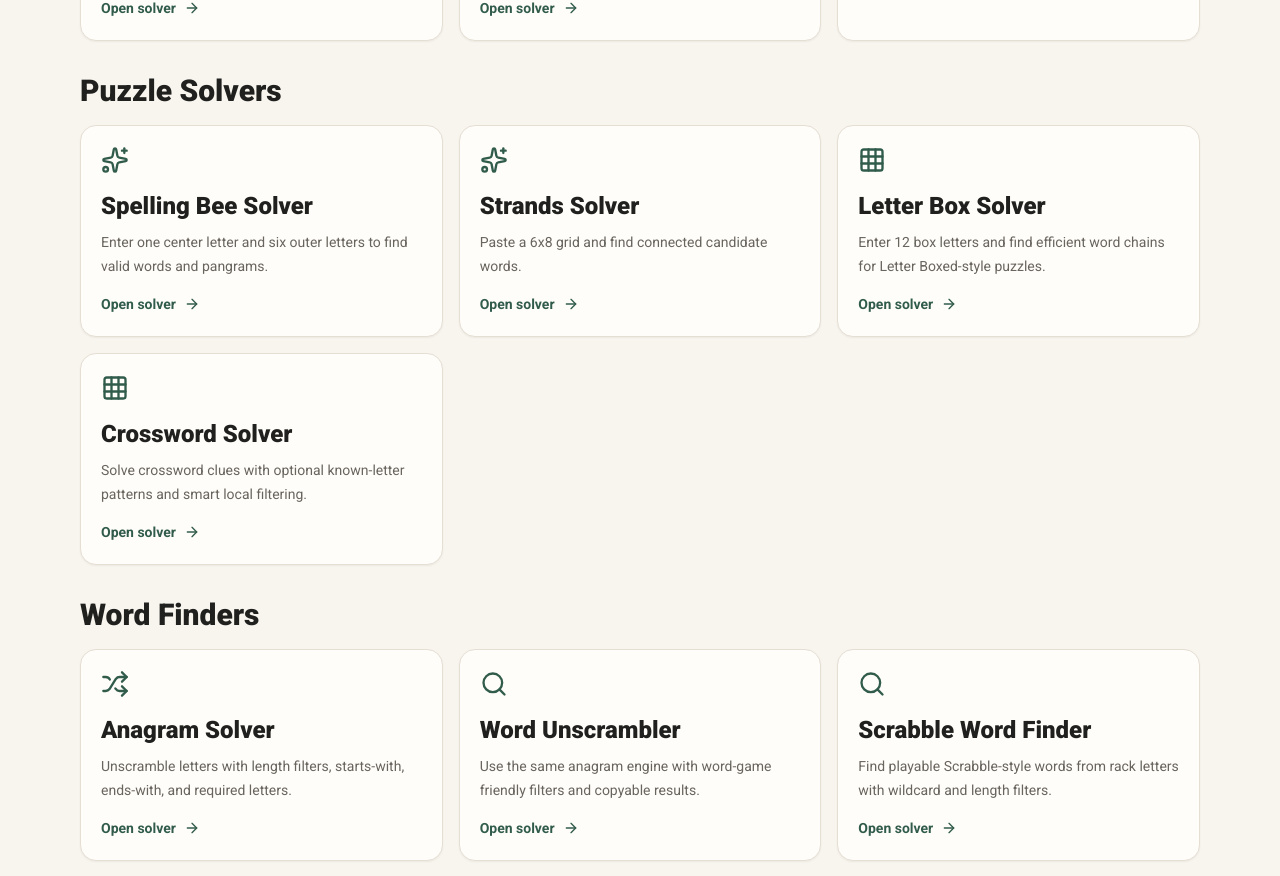
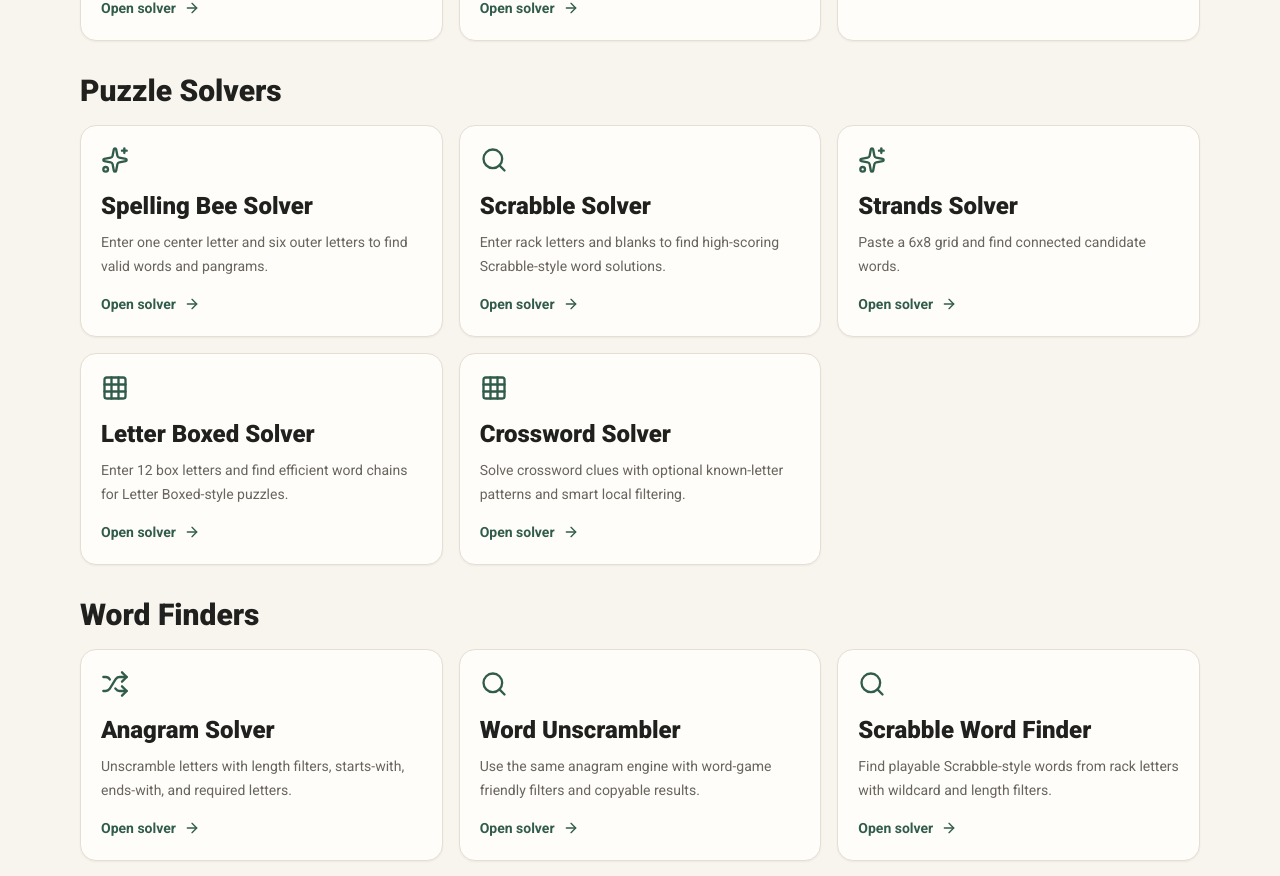
Before and after one commit to heatsing/StrandsHint, a Next.js app: page /all-solvers in a window 1280 px wide. Shown: the part 1380-2256 px from the top of the page. Built offline with nearby package versions, Linux system fonts and the light colour scheme; no server answers.

Commit message:
Add Scrabble solver and update Letter Boxed title

```diff
--- a/app/layout.tsx
+++ b/app/layout.tsx
@@ -62,8 +62,10 @@
 });
 
 const puzzleSolverMenu = [
+  { href: "/solvers/wordle-solver", label: "Wordle Solver" },
   { href: "/solvers/spelling-bee-solver", label: "Spelling Bee Solver" },
   { href: "/solvers/letter-box-solver", label: "Letter Boxed Solver" },
+  { href: "/solvers/scrabble-solver", label: "Scrabble Solver" },
   { href: "/solvers/scrabble-word-finder", label: "Scrabble Word Finder" },
   { href: "/solvers/word-unscrambler", label: "Word Unscrambler" },
   { href: "/solvers/anagram-solver", label: "Anagram Solver" },
--- a/app/solvers/[slug]/page.tsx
+++ b/app/solvers/[slug]/page.tsx
@@ -38,7 +38,10 @@
   if (!solver || !solver.implemented) return {};
   const path = `/solvers/${solver.slug}`;
   const title =
-    solver.slug === "scrabble-word-finder" || solver.slug === "spelling-bee-solver"
+    solver.slug === "scrabble-word-finder" ||
+    solver.slug === "scrabble-solver" ||
+    solver.slug === "spelling-bee-solver" ||
+    solver.slug === "letter-box-solver"
       ? { absolute: solver.seo.title }
       : solver.seo.title;
   return {
@@ -112,7 +115,7 @@
 const letterBoxFaq = [
   {
     question: "Is this solver free to use?",
-    answer: "Yes. The Letter Box Solver is free and runs from a local word list in your browser.",
+    answer: "Yes. The Letter Boxed Solver is free and runs from a local word list in your browser.",
   },
   {
     question: "How do I enter the letters?",
@@ -513,9 +516,9 @@
 
   return (
     <article className="-mt-10">
-      <JsonLd data={breadcrumbSchema([{ name: "Home", url: "/" }, { name: "All Solvers", url: "/all-solvers" }, { name: "Letter Box Solver", url: path }])} />
+      <JsonLd data={breadcrumbSchema([{ name: "Home", url: "/" }, { name: "All Solvers", url: "/all-solvers" }, { name: "Letter Boxed Solver", url: path }])} />
       <JsonLd data={faqSchema} />
-      <JsonLd data={{ "@context": "https://schema.org", "@type": "WebApplication", name: "Letter Box Solver", url: absoluteUrl(path), applicationCategory: "GameApplication", isAccessibleForFree: true }} />
+      <JsonLd data={{ "@context": "https://schema.org", "@type": "WebApplication", name: "Letter Boxed Solver", url: absoluteUrl(path), applicationCategory: "GameApplication", isAccessibleForFree: true }} />
 
       <section className="relative mx-[calc(50%-50vw)] overflow-hidden bg-[radial-gradient(circle_at_50%_0%,#F4FFFD_0%,#F8F5EF_58%,#F8F5EF_100%)] px-4 py-14">
         <div className="pointer-events-none absolute -left-20 top-24 hidden h-64 w-64 rounded-full bg-[#DDF4F1] md:block" />
@@ -527,7 +530,7 @@
               Letter Box Tool
             </p>
             <h1 className="mt-5 text-5xl font-black leading-tight text-[#142436] sm:text-6xl">
-              Letter Box <span className="text-[#8A57D6]">Solver</span>
+              Letter Boxed <span className="text-[#8A57D6]">Solver</span>
             </h1>
             <p className="mx-auto mt-5 max-w-2xl text-lg leading-8 text-[#4A5968]">
               Find optimal word combinations to solve Letter Boxed-style puzzles in minimum moves.
@@ -535,7 +538,7 @@
           </header>
 
           <div className="mx-auto mt-10 max-w-4xl">
-            <Suspense fallback={<div className="rounded-2xl border border-[#E5DED3] bg-[#FFFDF9] p-6 shadow-sm">Loading Letter Box Solver...</div>}>
+            <Suspense fallback={<div className="rounded-2xl border border-[#E5DED3] bg-[#FFFDF9] p-6 shadow-sm">Loading Letter Boxed Solver...</div>}>
               <LetterBoxSolverClient />
             </Suspense>
           </div>
@@ -579,10 +582,10 @@
         <WordleInfoCard Icon={FileText} title="What is Letter Boxed?">
           <p>Letter Boxed is a word puzzle where you connect letters around a square to form words.</p>
         </WordleInfoCard>
-        <WordleInfoCard Icon={RefreshCw} title="How Does Letter Box Solver Work?">
+        <WordleInfoCard Icon={RefreshCw} title="How Does Letter Boxed Solver Work?">
           <p>The solver analyzes letters, validates side rules, and finds word chains from the local word list.</p>
         </WordleInfoCard>
-        <WordleInfoCard Icon={ClipboardList} title="How to Use Letter Box Solver?">
+        <WordleInfoCard Icon={ClipboardList} title="How to Use Letter Boxed Solver?">
           <ol className="text-left">
             <li>1. Enter the 12 letters around the box.</li>
             <li>2. Choose your target move count.</li>
@@ -735,6 +738,49 @@
       ["Are the results based on real words?", "Results come from the local dictionary included with this site."],
       ["Do you have a mobile app?", "No separate app is required. The web page is mobile friendly."],
       ["Can I request a hint for a past puzzle?", "You can browse site hint pages, but all daily content is manually maintained."],
+    ],
+  },
+  "scrabble-solver": {
+    variant: "scrabble",
+    badge: "Word Solver Tool",
+    titlePrefix: "Scrabble",
+    titleHighlight: "Solver",
+    accent: "#008F83",
+    gradient: "linear-gradient(90deg,#008F83,#00766D)",
+    intro: "Find playable Scrabble words from your rack letters, blank tiles, and optional word filters.",
+    belowPanels: [
+      {
+        Icon: Star,
+        title: "Letter Values",
+        body: "A,E,I,O,U,L,N,S,T,R = 1; D,G = 2; B,C,M,P = 3; F,H,V,W,Y = 4; K = 5; J,X = 8; Q,Z = 10.",
+        accent: "#D99A00",
+      },
+      {
+        Icon: Trophy,
+        title: "Scoring Tips",
+        body: "Try high-value letters first, save blanks for hard letters, and check short words when the board is tight.",
+        accent: "#008F83",
+      },
+    ],
+    infoCards: [
+      { Icon: FileText, title: "What is Scrabble Solver?", body: "A Scrabble solver helps turn rack letters and blanks into playable word candidates.", accent: "#008F83" },
+      { Icon: ClipboardList, title: "How to Use Scrabble Solver?", body: "Enter your rack letters, use ? for blanks, set optional filters, then find words.", accent: "#008F83" },
+      { Icon: Star, title: "Key Features", body: "Rack search, blank tile support, word length filters, and score-based results.", accent: "#008F83" },
+      { Icon: Trophy, title: "Why Use Our Solver?", body: "Save time, compare possible plays, and spot words you might miss by hand.", accent: "#008F83" },
+      { Icon: Users, title: "Who Can Use This Tool?", body: "Casual players, students, word game fans, and competitive puzzle solvers.", accent: "#008F83" },
+    ],
+    related: [
+      { href: "/solvers/scrabble-word-finder", label: "Scrabble Word Finder", text: "Browse high-scoring Scrabble-style words from rack letters.", Icon: ListChecks, accent: "#3FA34D", cta: "Find Scrabble Words" },
+      { href: "/solvers/word-unscrambler", label: "Word Unscrambler", text: "Unscramble mixed letters and filter by word length.", Icon: Shuffle, accent: "#D99A00", cta: "Use Unscrambler" },
+      { href: "/solvers/anagram-solver", label: "Anagram Solver", text: "Find rearranged words from any letter set.", Icon: Search, accent: "#008F83", cta: "Use Anagram Solver" },
+      { href: "/solvers/words-with-friends-solver", label: "Words With Friends Solver", text: "Find word-game candidates with similar rack logic.", Icon: Star, accent: "#2F80D8", cta: "Try WWF Solver" },
+    ],
+    faq: [
+      ["Is this Scrabble Solver free to use?", "Yes. It runs in your browser and does not require an account."],
+      ["Can I use blank tiles?", "Yes. Type ? or use a space for a blank tile."],
+      ["How are scores calculated?", "Candidate scores use standard English-language Scrabble-style letter values."],
+      ["Can I filter by word length?", "Yes. Open Advanced Options to choose minimum and maximum word lengths."],
+      ["Is this an official Scrabble tool?", "No. It is an independent word helper for puzzle and word game practice."],
     ],
   },
   "scrabble-word-finder": {
@@ -1573,7 +1619,7 @@
   if (solver.inputType === "wordle" && solver.wordLength) return <WordleLengthSolverPage solver={solver} />;
   if (solver.slug === "letter-box-solver") return <LetterBoxSolverPage />;
   if (solver.slug === "spelling-bee-solver") return <SpellingBeeSolverPage />;
-  if (solver.slug === "anagram-solver" || solver.slug === "word-unscrambler" || solver.slug === "scrabble-word-finder" || solver.slug === "words-with-friends-solver") return <WordFinderMarketingPage solver={solver} />;
+  if (solver.slug === "anagram-solver" || solver.slug === "word-unscrambler" || solver.slug === "scrabble-solver" || solver.slug === "scrabble-word-finder" || solver.slug === "words-with-friends-solver") return <WordFinderMarketingPage solver={solver} />;
   const path = `/solvers/${solver.slug}`;
   const related = solver.relatedSolvers.map(getSolver).filter(Boolean);
   const faq = [
--- a/data/solver-registry.ts
+++ b/data/solver-registry.ts
@@ -66,6 +66,20 @@
     implemented: true,
   },
   {
+    slug: "scrabble-solver",
+    name: "Scrabble Solver",
+    shortDescription: "Enter rack letters and blanks to find high-scoring Scrabble-style word solutions.",
+    category: "Puzzle Solvers",
+    icon: "book",
+    inputType: "anagram",
+    relatedSolvers: ["scrabble-word-finder", "word-unscrambler", "anagram-solver"],
+    seo: {
+      title: "Scrabble Solver Helper and Solutions | StrandsHint",
+      description: "Use a Scrabble solver to search rack letters, blank tiles, word lengths, and high-scoring word candidates.",
+    },
+    implemented: true,
+  },
+  {
     slug: "anagram-solver",
     name: "Anagram Solver",
     shortDescription: "Unscramble letters with length filters, starts-with, ends-with, and required letters.",
@@ -111,14 +125,14 @@
   },
   {
     slug: "letter-box-solver",
-    name: "Letter Box Solver",
+    name: "Letter Boxed Solver",
     shortDescription: "Enter 12 box letters and find efficient word chains for Letter Boxed-style puzzles.",
     category: "Puzzle Solvers",
     icon: "grid",
     inputType: "letter-box",
     relatedSolvers: ["anagram-solver", "word-unscrambler", "crossword-solver"],
     seo: {
-      title: "Letter Box Solver - Find Letter Boxed Word Chains",
+      title: "Letter Boxed Solver Helper and Solutions | StrandsHint",
       description:
         "Use a Letter Box solver to enter 12 side letters and find word chains that follow Letter Boxed-style rules.",
     },
@@ -131,7 +145,7 @@
     category: "Word Finders",
     icon: "book",
     inputType: "anagram",
-    relatedSolvers: ["word-unscrambler", "anagram-solver", "words-with-friends-solver"],
+    relatedSolvers: ["scrabble-solver", "word-unscrambler", "anagram-solver", "words-with-friends-solver"],
     seo: {
       title: "Scrabble Word Finder | Online Scrabble Solver and Cheat Site | StrandsHint",
       description: "Use a Scrabble word finder to make words from rack letters, blank tiles, and optional filters.",
--- a/scripts/browser-audit.mjs
+++ b/scripts/browser-audit.mjs
@@ -120,7 +120,7 @@
   await page.getByRole("button", { name: "Autofill Today" }).click();
   await page.getByRole("button", { name: "Find Solutions" }).click();
   const letterBoxCount = await page.locator("text=Solutions").count();
-  if (!letterBoxCount) record("Letter Box Solver did not render solutions area");
+  if (!letterBoxCount) record("Letter Boxed Solver did not render solutions area");
 
   await page.goto(`${baseUrl}/solvers/anagram-solver/`, { waitUntil: "networkidle" });
   await page.getByPlaceholder(/Enter word to find anagrams/i).fill("REACT");
--- a/scripts/smoke.mjs
+++ b/scripts/smoke.mjs
@@ -22,6 +22,7 @@
   "solvers/spelling-bee-solver/index.html",
   "solvers/anagram-solver/index.html",
   "solvers/word-unscrambler/index.html",
+  "solvers/scrabble-solver/index.html",
   "solvers/scrabble-word-finder/index.html",
   "solvers/quordle-solver/index.html",
   "solvers/crossword-solver/index.html",
@@ -54,6 +55,7 @@
   ["solvers/spelling-bee-solver/index.html", ["Spelling Bee Solver", "Center letter", "Pangram", "FAQPage", "BreadcrumbList"]],
   ["solvers/anagram-solver/index.html", ["Anagram Solver", "Find Anagrams", "What are Anagrams?", "FAQPage", "BreadcrumbList"]],
   ["solvers/word-unscrambler/index.html", ["Word Unscrambler", "Unscramble Words", "How It Works", "FAQPage", "BreadcrumbList"]],
+  ["solvers/scrabble-solver/index.html", ["Scrabble Solver", "Find Words", "Letter Values", "FAQPage", "BreadcrumbList"]],
   ["solvers/scrabble-word-finder/index.html", ["Scrabble Word Finder", "Find Words", "Letter Values", "FAQPage", "BreadcrumbList"]],
   ["solvers/quordle-solver/index.html", ["Quordle Solver", "Known Letters", "Pro Tips", "Frequently Asked", "FAQPage", "BreadcrumbList"]],
   ["solvers/crossword-solver/index.html", ["Crossword Solver", "Solve Clue", "Pattern Examples", "FAQPage", "BreadcrumbList"]],
@@ -94,7 +96,7 @@
 
   const sitemap = readOutFile("sitemap.xml");
   if (sitemap.includes("/admin")) fail("sitemap.xml should not include admin URLs");
-  for (const route of ["/", "/all-solvers", "/daily-hints", "/today", "/todays-strands-answer", "/strands-hints", "/strands-solver", "/strands-spangram-helper", "/strands-word-finder", "/archive", "/today/wordle-hints", "/today/connections-hints", "/today/strands-hints", "/hints/connections", "/solvers/wordle-solver", "/solvers/spelling-bee-solver", "/solvers/anagram-solver", "/solvers/word-unscrambler", "/solvers/scrabble-word-finder", "/solvers/quordle-solver", "/solvers/crossword-solver", "/solvers/words-with-friends-solver", "/solvers/jumble-solver", "/hints/strands/2026-08-02"]) {
+  for (const route of ["/", "/all-solvers", "/daily-hints", "/today", "/todays-strands-answer", "/strands-hints", "/strands-solver", "/strands-spangram-helper", "/strands-word-finder", "/archive", "/today/wordle-hints", "/today/connections-hints", "/today/strands-hints", "/hints/connections", "/solvers/wordle-solver", "/solvers/spelling-bee-solver", "/solvers/anagram-solver", "/solvers/word-unscrambler", "/solvers/scrabble-solver", "/solvers/scrabble-word-finder", "/solvers/quordle-solver", "/solvers/crossword-solver", "/solvers/words-with-friends-solver", "/solvers/jumble-solver", "/hints/strands/2026-08-02"]) {
     if (!sitemap.includes(`https://strandshint.net${route}`)) fail(`sitemap.xml is missing ${route}`);
   }
 }
```
